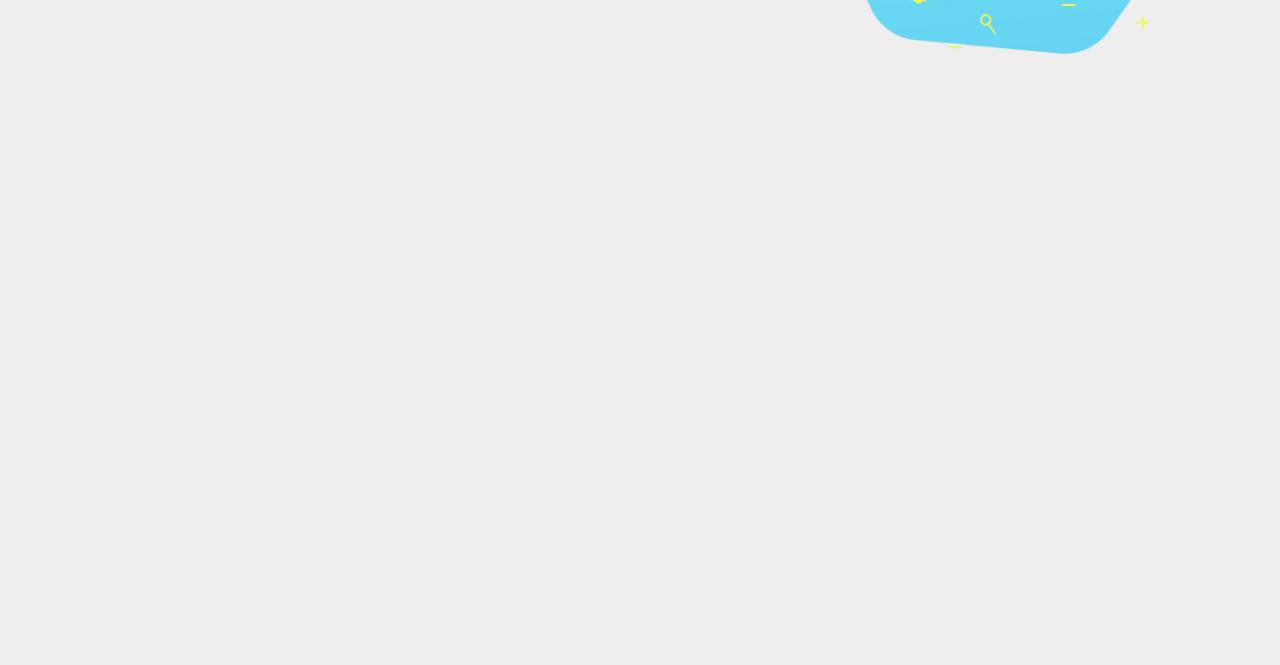
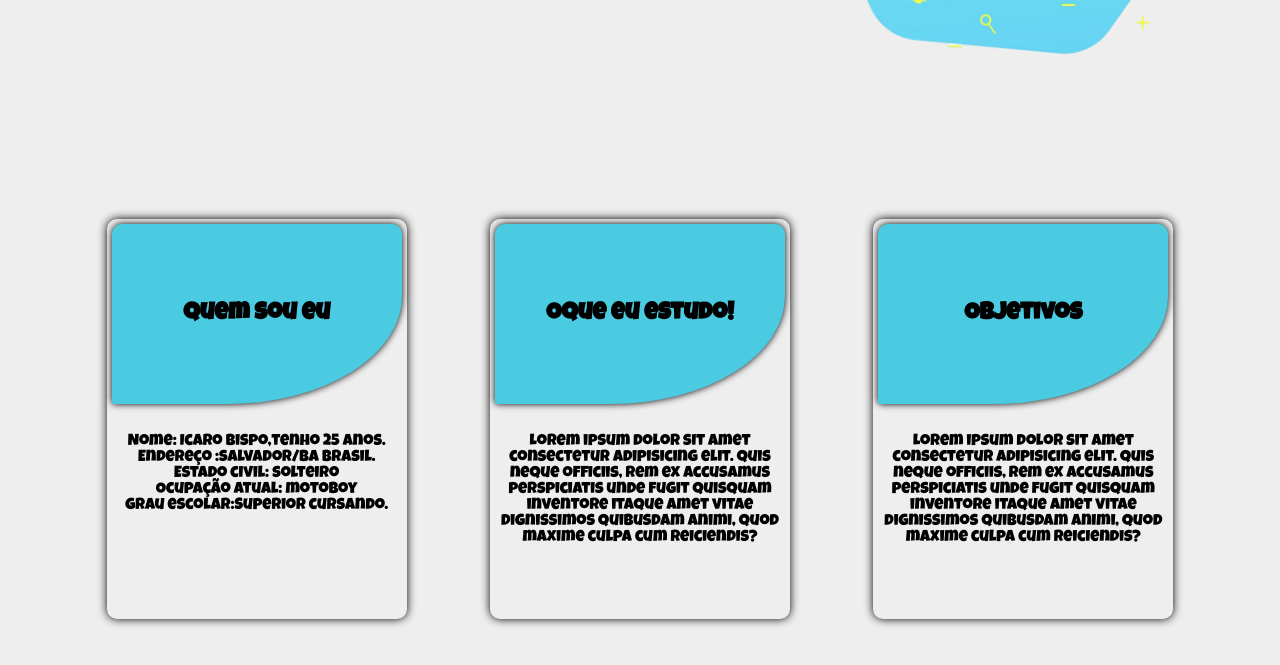
Before and after one commit to icaroSD/portifolio_2024, a plain HTML site: page index.html in a window 1280 px wide. Shown: the part 479-1144 px from the top of the page. Before the commit the page ends 800 px from the top, so only its background shows below. Drawn offline with Linux system fonts and the light colour scheme.

Commit message:
adc sobre

```diff
--- /dev/null
+++ b/css/_variaveis.scss
@@ -0,0 +1,12 @@
+$primaria:rgb(74, 203, 226);
+$secundaria:black;
+$textos:white;
+$size-titulo:2rem;
+$size-link:1.2rem;
+$margin-texto:1rem;
+
+
+@mixin padd{
+    margin: 0;
+    padding: 0;
+}
--- a/css/style.scss
+++ b/css/style.scss
@@ -1,21 +1,12 @@
-//variaveis
-$primaria:rgb(74, 203, 226);
-$secundaria:black;
-$textos:white;
-$size-titulo:2rem;
-$size-link:1.2rem;
-$margin-texto:1rem;
 
-
-
+@import "./variaveis";
 @import url('https://fonts.googleapis.com/css2?family=Luckiest+Guy&display=swap');
 
 
 
 //estilo geral/
 *{
-    margin: 0;
-    padding: 0;
+    @include padd;
     box-sizing: border-box;
     list-style: none;
     text-decoration: none;
@@ -115,7 +106,55 @@ header{
     }
 }
 
+.sobre{
+    margin: 100px 25px;
+    display: flex;
+    justify-content: space-around;
+    text-align: center;
+
+
+
+    .card{
+        width: 300px;
+        height: 400px;
+        background: rgb(238, 238, 238);
+        border-radius:10px;
+        box-shadow: 0px 0px 10px black;
+
+
+        &-topo{
+            background-color: $primaria;
+            height: 45%;
+            margin: 5px;
+            border-radius:10px 10px 60% 3px;
+            box-shadow: 0 0 7px black;
+            display: flex;
+            align-items: center;
+            justify-content: center;
+
+        }
+
+        &-conteudo{
+            height: 50%;
+            margin: 15px 5px 10px 5px;
+            padding-top: 15px;
+
+            p{
+                letter-spacing: 0,5px;
+                font-size: 1rem;
+            }
+        }
+    }
+}
+
 //media queries
+
+@media (max-width:970px) {
+    .sobre{
+        gap:15px
+    }
+
+}
 
 @media (max-width:760px) {
 
@@ -143,6 +182,16 @@ header{
     .buttons{
         justify-content: center;
     }
+    //final da media home
+
+    //inicio media sobre
+    .sobre{
+        flex-wrap: wrap;
+
+        .card{
+            margin-bottom:20px
+        }
+    }
 }
 
 
--- a/index.html
+++ b/index.html
@@ -51,6 +51,44 @@
             </div>
         </section>
 
+        <section class="sobre">
+            <div class="card">
+                <div class="card-topo">
+                    <h2>Quem sou eu </h2>
+                </div>
+
+                <div class="card-conteudo">
+                    <p> <span> Nome:</span> Icaro bispo,tenho 25 anos.
+                    <br> <span>Endereço</span> :salvador/Ba brasil.
+                    <br> <span>Estado civil:</span> solteiro
+                    <br> <span>Ocupação atual:</span> motoboy
+                    <br>grau escolar:Superior cursando.
+                    </p>
+                </div>
+            </div>
+
+            <div class="card">
+                <div class="card-topo">
+                    <h2>Oque eu estudo!</h2>
+                </div>
+
+                <div class="card-conteudo">
+                    <p>Lorem ipsum dolor sit amet consectetur adipisicing elit. Quis neque officiis, rem ex accusamus perspiciatis unde fugit quisquam inventore itaque amet vitae dignissimos quibusdam animi, quod maxime culpa cum reiciendis?
+                    </p>
+                </div>
+            </div>
+
+            <div class="card">
+                <div class="card-topo"><h2>Objetivos</h2></div>
+
+                <div class="card-conteudo">
+                    <p>Lorem ipsum dolor sit amet consectetur adipisicing elit. Quis neque officiis, rem ex accusamus perspiciatis unde fugit quisquam inventore itaque amet vitae dignissimos quibusdam animi, quod maxime culpa cum reiciendis?
+                    </p>
+                </div>
+            </div>
+
+        </section><!--fim do sobre-->
+
     </div><!--Fim container-->
 </body>
 </html>
```
Also changed, not shown: css/style.css, 1 other file.
